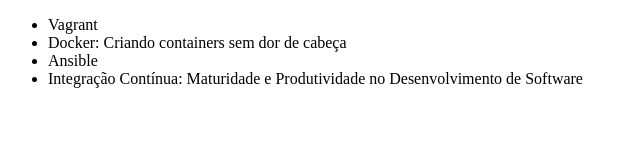
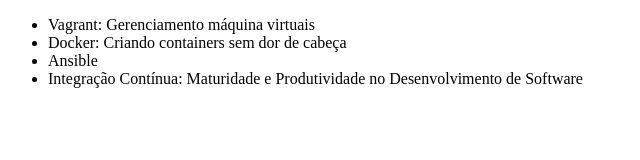
Before and after one commit to igr97/AluraGit, a plain HTML site: page index.html in a window 1280 px wide. Shown: the whole page, without its empty margins (0-640 px from the left). Drawn offline with Linux system fonts and the light colour scheme.

Commit message:
Corrigindo curso de vagrant

```diff
--- a/index.html
+++ b/index.html
@@ -6,7 +6,7 @@
 </head>
 <body>
     <ul>
-        <li>Vagrant</li>
+        <li>Vagrant: Gerenciamento máquina virtuais</li>
         <li>Docker: Criando containers sem dor de cabeça</li>
         <li>Ansible</li>
         <li>Integração Contínua: Maturidade e Produtividade no Desenvolvimento de Software</li>
```
